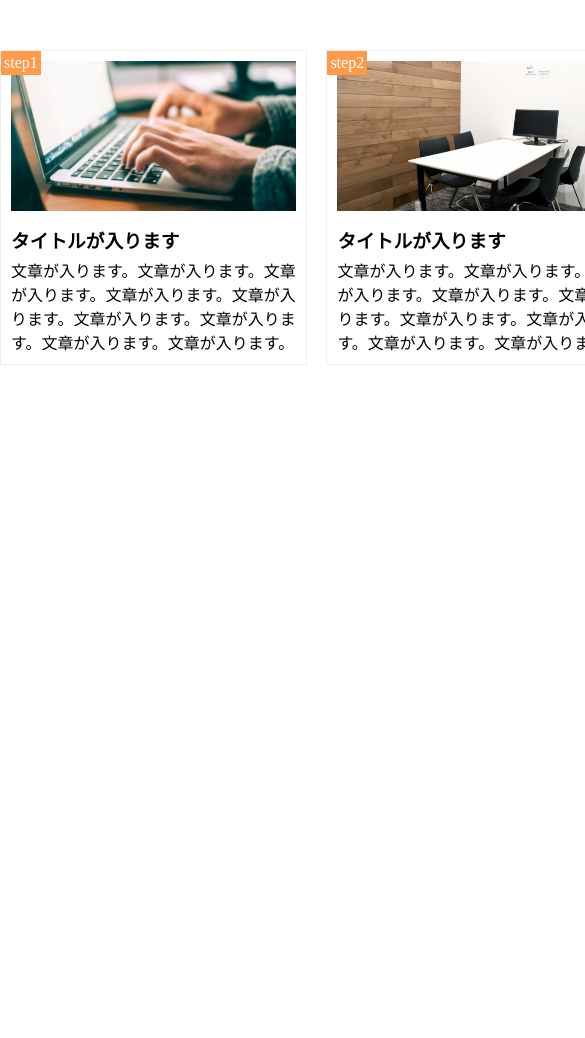
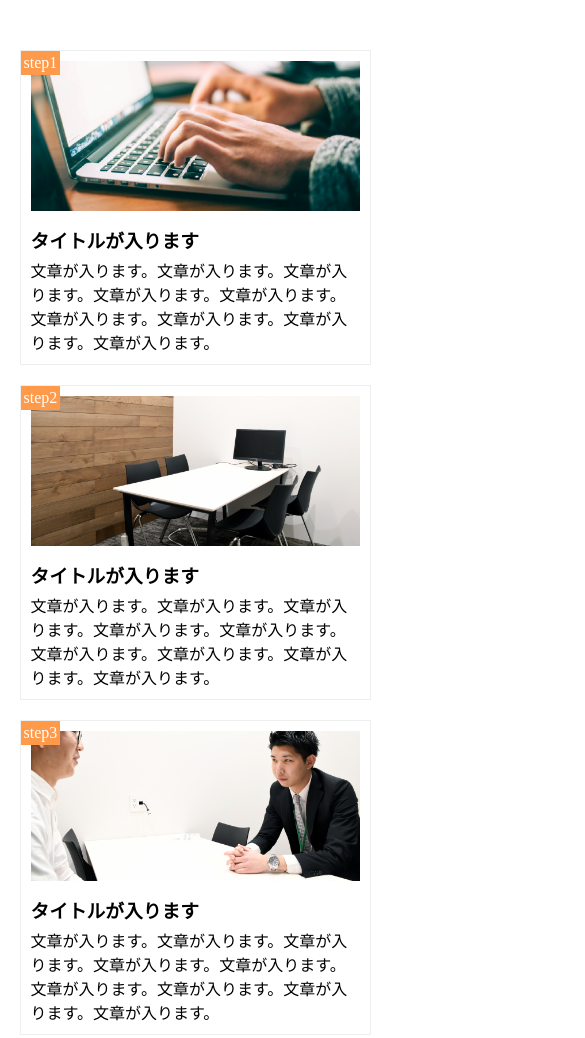
Before and after one commit to IKE054/HTML-CSS, a plain HTML site: page Chapter9/MyCode/index.html in a window 390 px wide. Shown: the top 1038 px of the page, 585 px wide, since content can reach past the window. Before the commit the page ends 844 px from the top, so only its background shows below. Drawn offline with Linux system fonts and the light colour scheme.

Commit message:
finish 1-9

```diff
--- a/Chapter9/MyCode/index.html
+++ b/Chapter9/MyCode/index.html
@@ -2,6 +2,7 @@
 <html lang="ja">
 <head>
   <meta charset="utf8">
+  <meta name="viewport" content="width=device-width,initail-scale=1.0">
   <title>9章演習</title>
   <link rel="stylesheet" href="https://maxcdn.bootstrapcdn.com/font-awesome/4.7.0/css/font-awesome.min.css">
   <link rel="stylesheet" href="style.css" >
@@ -28,6 +29,6 @@
       <h3 class="title">タイトルが入ります</h3>
       <p class="text">文章が入ります。文章が入ります。文章が入ります。文章が入ります。文章が入ります。文章が入ります。文章が入ります。文章が入ります。文章が入ります。</p>
     </div>
-  </mian>
+  </main>
 </body>
 </html>
--- a/Chapter9/MyCode/style.css
+++ b/Chapter9/MyCode/style.css
@@ -61,3 +61,22 @@ main{
 .title{
   margin: 15px 0 5px;
 }
+
+/*1-9課題　レスポンシブ対応 start*/
+@media screen and (max-width: 768px) {
+
+main {
+  width: 100%;
+}
+
+  .step-box {
+    float: none;
+    width: 90%;
+    margin: 20px auto;
+  }
+
+  .step-box:last-of-type {
+    margin: 0 auto;
+  }
+}
+/*1-9課題　レスポンシブ対応 end*/
```
